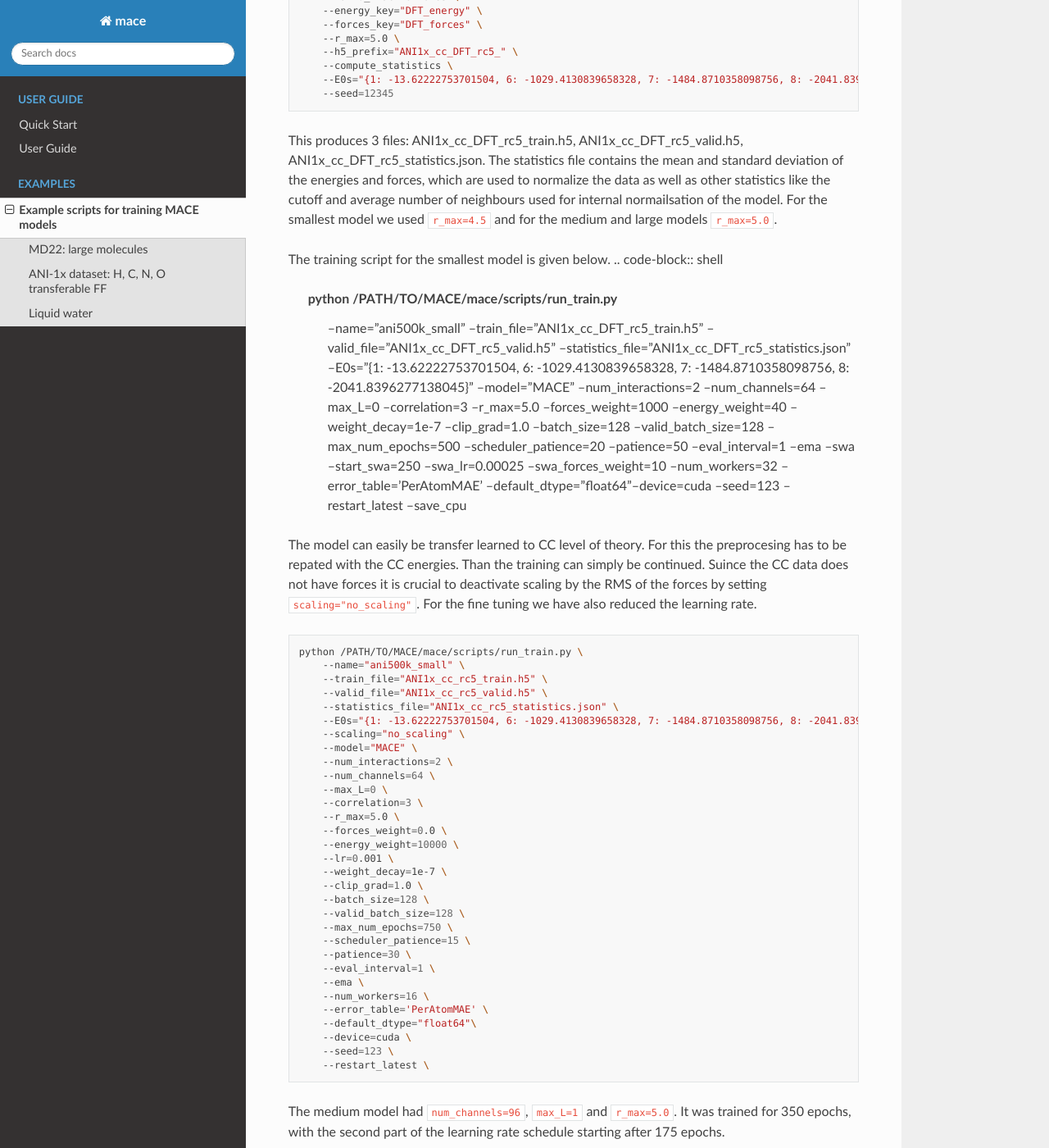
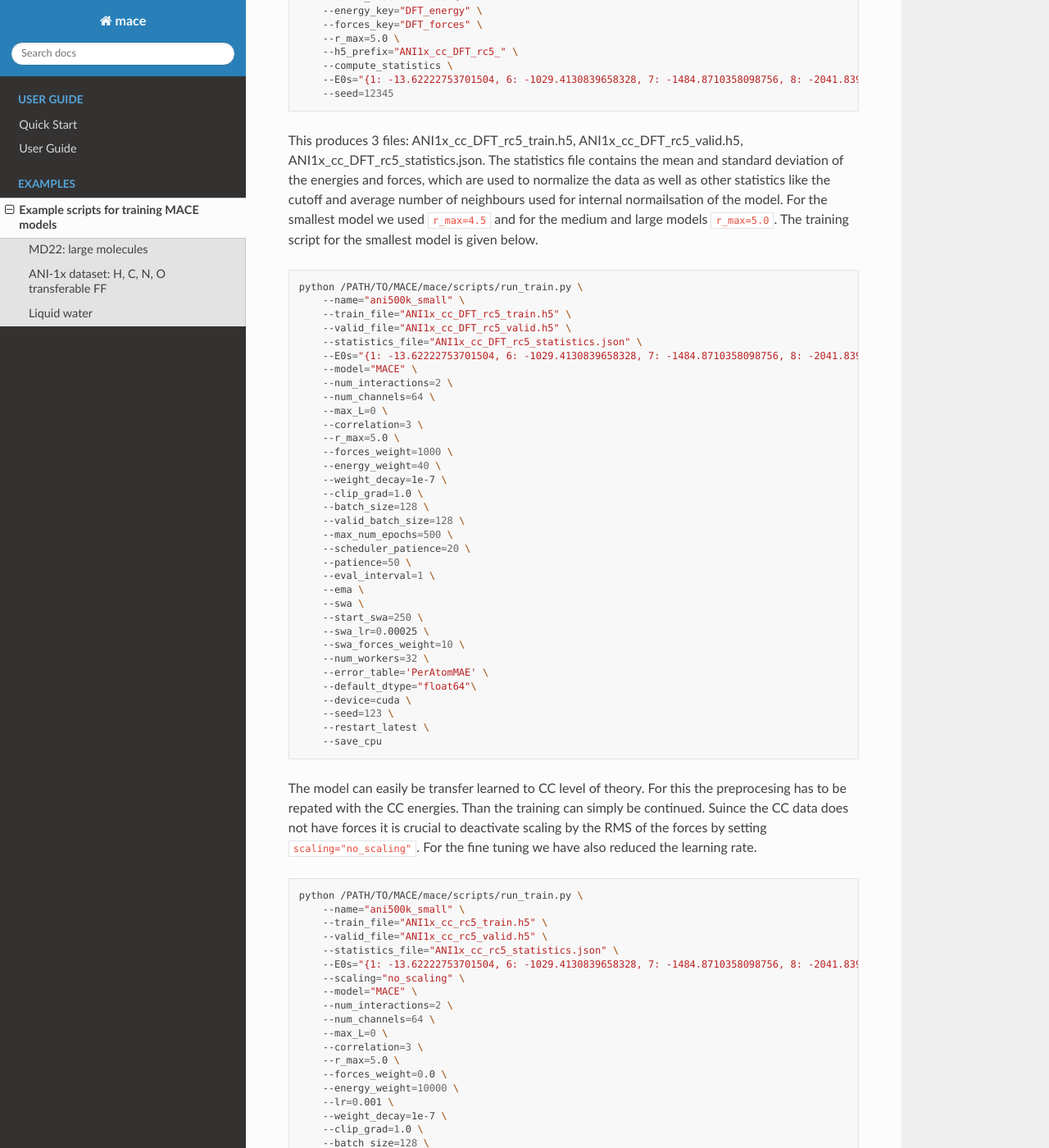
Before and after one commit to ACEsuit/mace, a Sphinx documentation site: the page built from docs/examples/training_examples.rst, in a window 1280 px wide and 1400 px high, scrolled down 1967 px. Shown: the whole window at 82% size. Built offline with Sphinx 7.4.7 and the Read the Docs theme 2.0.0, drawn with Linux system fonts in a browser that asks for light colours; pages that are not in the unit, such as notebooks, are missing from menus.

```diff
--- a/docs/examples/training_examples.rst
+++ b/docs/examples/training_examples.rst
@@ -102,8 +102,8 @@ To train MACE on large datasets one can preprocess the data and use on the fly d
         --seed=12345
 
 This produces 3 files: ANI1x_cc_DFT_rc5_train.h5, ANI1x_cc_DFT_rc5_valid.h5, ANI1x_cc_DFT_rc5_statistics.json. The statistics file contains the mean and standard deviation of the energies and forces, which are used to normalize the data as well as other statistics like the cutoff and average number of neighbours used for internal normailsation of the model. For the smallest model we used ``r_max=4.5`` and for the medium and large models ``r_max=5.0``.
+The training script for the smallest model is given below.
 
-The training script for the smallest model is given below.
 .. code-block:: shell
 
     python /PATH/TO/MACE/mace/scripts/run_train.py \
@@ -139,7 +139,7 @@ The training script for the smallest model is given below.
         --device=cuda \
         --seed=123 \
         --restart_latest \
-        --save_cpu \
+        --save_cpu
 
 The model can easily be transfer learned to CC level of theory. For this the preprocesing has to be repated with the CC energies. Than the training can simply be continued. Suince the CC data does not have forces it is crucial to deactivate scaling by the RMS of the forces by setting ``scaling="no_scaling"``. For the fine tuning we have also reduced the learning rate.
 
```
